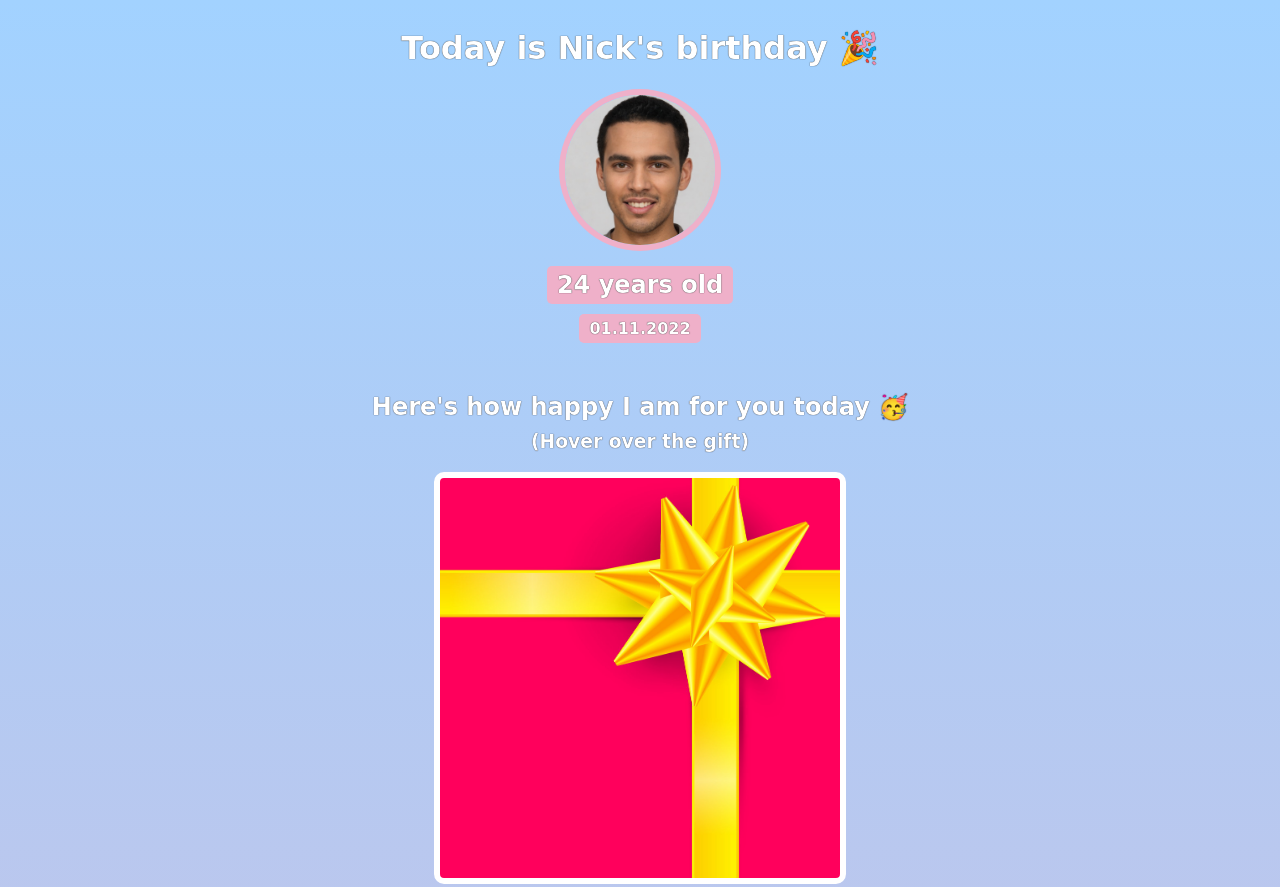
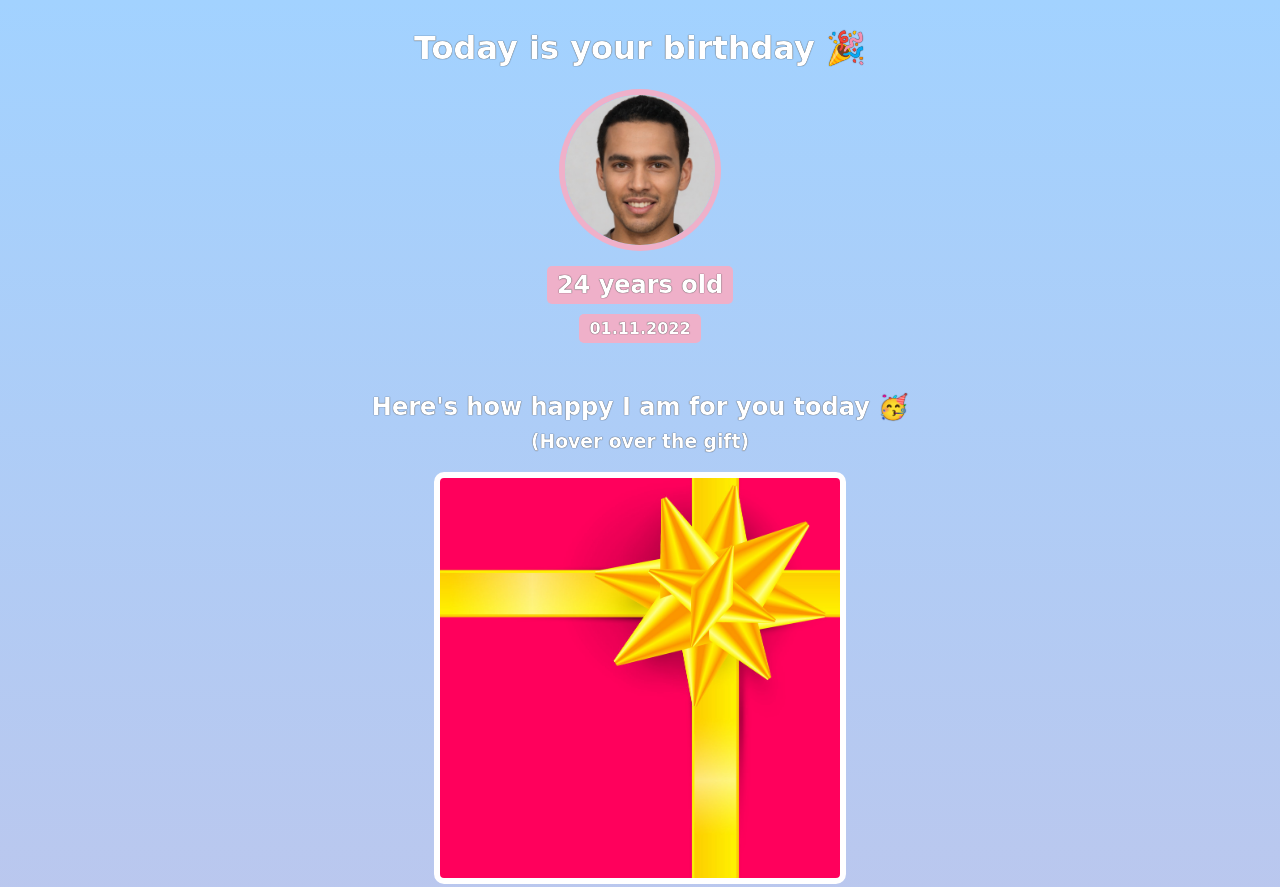
Before and after one commit to lo-orn/birthday-gift-site, a website built with Vite: page Scrim-s061c4b/index.html in a window 1280 px wide. Shown: the top 887 px of the page. Built offline with nearby package versions, Linux system fonts and the light colour scheme; a web font is replaced by a local one.

Commit message:
Change the name to your

```diff
--- a/Scrim-s061c4b/index.html
+++ b/Scrim-s061c4b/index.html
@@ -8,7 +8,7 @@
 
     <body>
         <div id="header">
-            <h1>Today is Nick's birthday 🎉</h1>
+            <h1>Today is <strong>your</strong> birthday 🎉</h1>
             <img id="bff-img" src="images/nick.jpg">
             <h2 id="bday-age">24 years old</h2>
             <h4 id="bday-date">01.11.2022</h4>
```
